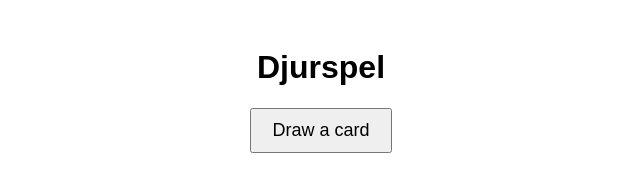
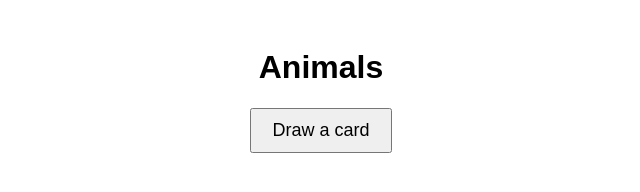
Before and after one commit to RRisarp/Animals_Bona, a plain HTML site: page index.html in a window 1280 px wide. Shown: the whole page, without its empty margins (319-959 px from the left). Drawn offline with Linux system fonts and the light colour scheme.

Commit message:
Update index.html

```diff
--- a/index.html
+++ b/index.html
@@ -27,7 +27,7 @@
     </style>
 </head>
 <body>
-    <h1>Djurspel</h1>
+    <h1>Animals</h1>
     <button onclick="draKort()">Draw a card</button>
     <div>
         <img id="kortbild" src="" alt="Djurbild" style="display:none;">
```
